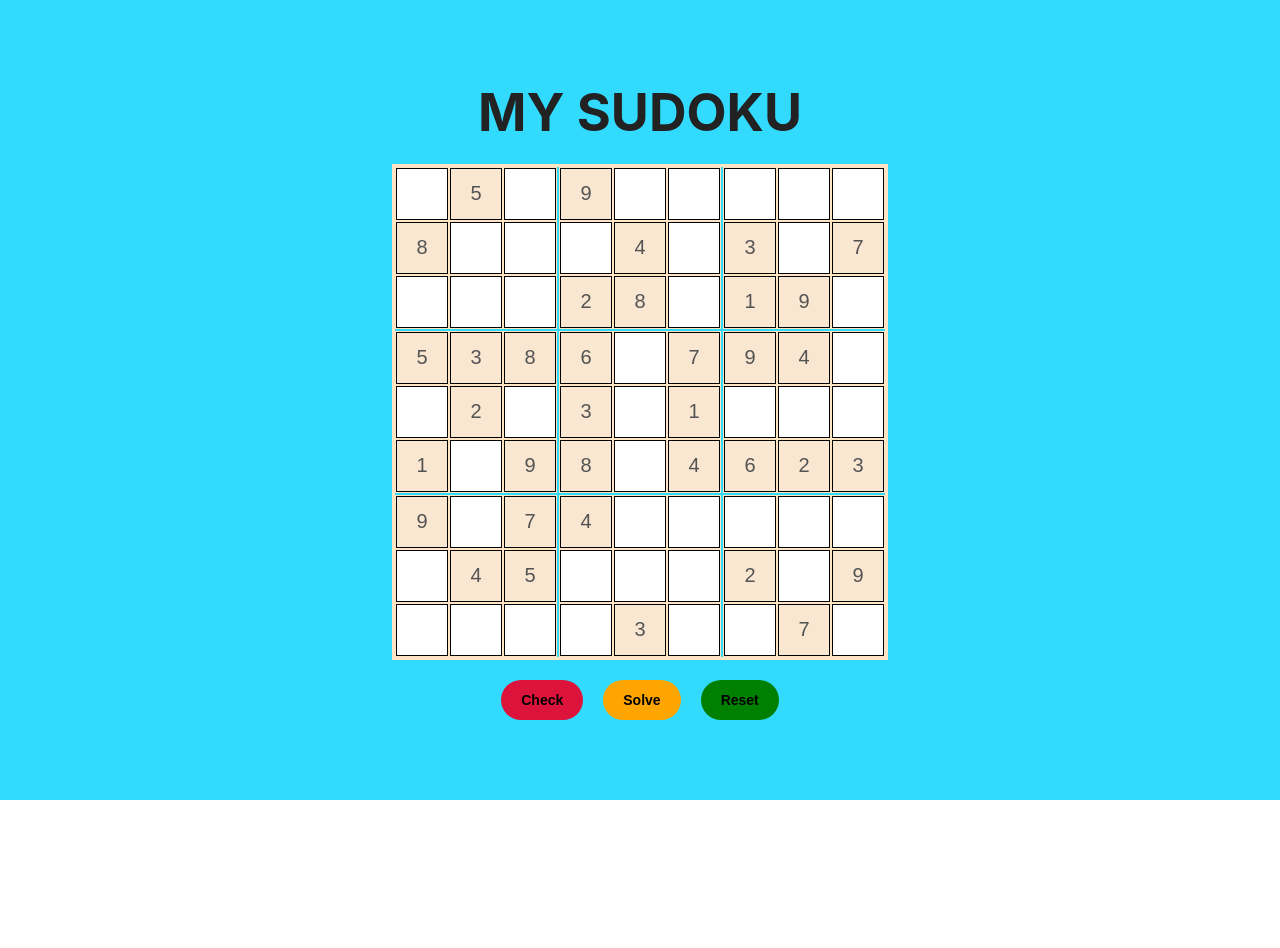
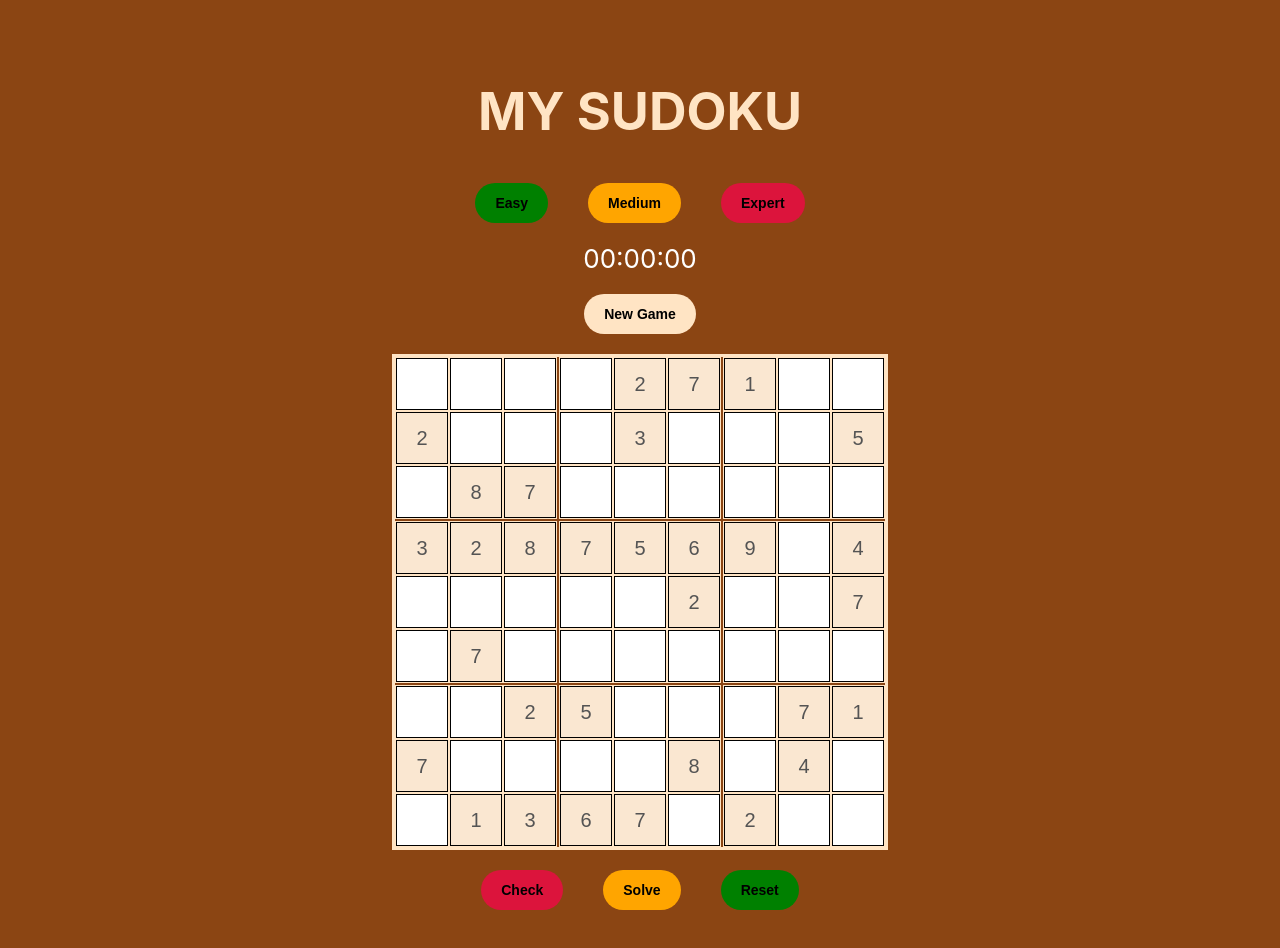
Before and after one commit to YelyzavetaRozhdiestvenska/MY-SUDOKU-react, a React (Create React App) app: page / in a window 1280 px wide. Shown: the top 948 px of the page. Before the commit the page ends 800 px from the top, so only its background shows below. Built offline with nearby package versions, Linux system fonts and the light colour scheme.

Commit message:
dynamic generator sudoku

```diff
--- /dev/null
+++ b/src/components/Timer.jsx
@@ -0,0 +1,41 @@
+import React, { Component } from 'react';
+
+export default class Timer extends Component {
+  constructor(props) {
+    super(props);
+    this.state = {
+      elapsed: 0,
+    };
+  }
+
+  componentDidMount() {
+    this.interval = setInterval(() => {
+      this.setState({
+        elapsed: Math.floor(
+          (new Date().getTime() - this.props.start.getTime()) / 1000
+        ),
+      });
+    });
+  }
+
+  componentWillUnmount() {
+    delete this.interval;
+  }
+
+  render() {
+    const { elapsed } = this.state;
+    return (
+      <div>
+        <h2>
+          Time: {parseNumber(elapsed / 3600)} :{' '}
+          {parseNumber((elapsed % 3600) / 60)} : {parseNumber(elapsed % 60)}{' '}
+        </h2>
+      </div>
+    );
+  }
+}
+
+function parseNumber(n) {
+  n = parseInt(n);
+  return n < 10 ? `0${n}` : n;
+}
--- a/src/components/App.css
+++ b/src/components/app/App.css
@@ -3,7 +3,7 @@
 }
 
 .App-header {
-  background-color: #32dbfd;
+  background-color: saddlebrown;
   min-height: 100vh;
   display: flex;
   flex-direction: column;
@@ -15,7 +15,7 @@
 
 h1 {
   margin: 80px auto 20px auto;
-  color: #222222;
+  color: bisque;
 }
 
 .cellInput {
@@ -37,6 +37,48 @@ table {
   margin: 20px 0px 80px 0px;
 }
 
+.buttonLevel {
+  margin: 20px 0px 20px 0px;
+}
+
+.easyButton {
+  background-color: green;
+  font-weight: bold;
+  padding: 12px 20px;
+  border: none;
+  border-radius: 20px;
+  font-size: 14px;
+}
+
+.mediumButton {
+  background-color: orange;
+  font-weight: bold;
+  padding: 12px 20px;
+  border: none;
+  border-radius: 20px;
+  font-size: 14px;
+  margin: 0px 40px;
+}
+
+.expertButton {
+  background-color: crimson;
+  font-weight: bold;
+  padding: 12px 20px;
+  border: none;
+  border-radius: 20px;
+  font-size: 14px;
+}
+
+.newGameButton {
+  background-color: bisque;
+  font-weight: bold;
+  padding: 12px 20px;
+  border: none;
+  border-radius: 20px;
+  font-size: 14px;
+  margin: 20px 0;
+}
+
 .checkButton {
   background-color: crimson;
   font-weight: bold;
@@ -53,7 +95,7 @@ table {
   border: none;
   border-radius: 20px;
   font-size: 14px;
-  margin: 0px 20px;
+  margin: 0px 40px;
 }
 
 .resetButton {
@@ -66,9 +108,9 @@ table {
 }
 
 .bBorder {
-  border-bottom: 2px solid #32dbfd;
+  border-bottom: 2px solid saddlebrown;
 }
 
 .rBorder {
-  border-right: 2px solid #32dbfd;
+  border-right: 2px solid saddlebrown;
 }
--- a/src/components/App.jsx
+++ b/src/components/app/App.jsx
@@ -1,24 +1,41 @@
 import './App.css';
-import { useState } from 'react';
+import React, { useRef, useState } from 'react';
+import { generateSudoku } from '../sudokuGenerator/sudokuGenerator.js';
+// import Timer from './Timer.jsx';
 
-const initial = [
-  [-1, 5, -1, 9, -1, -1, -1, -1, -1],
-  [8, -1, -1, -1, 4, -1, 3, -1, 7],
-  [-1, -1, -1, 2, 8, -1, 1, 9, -1],
-  [5, 3, 8, 6, -1, 7, 9, 4, -1],
-  [-1, 2, -1, 3, -1, 1, -1, -1, -1],
-  [1, -1, 9, 8, -1, 4, 6, 2, 3],
-  [9, -1, 7, 4, -1, -1, -1, -1, -1],
-  [-1, 4, 5, -1, -1, -1, 2, -1, 9],
-  [-1, -1, -1, -1, 3, -1, -1, 7, -1],
-];
+// const initial = [
+//   [-1, 5, -1, 9, -1, -1, -1, -1, -1],
+//   [8, -1, -1, -1, 4, -1, 3, -1, 7],
+//   [-1, -1, -1, 2, 8, -1, 1, 9, -1],
+//   [5, 3, 8, 6, -1, 7, 9, 4, -1],
+//   [-1, 2, -1, 3, -1, 1, -1, -1, -1],
+//   [1, -1, 9, 8, -1, 4, 6, 2, 3],
+//   [9, -1, 7, 4, -1, -1, -1, -1, -1],
+//   [-1, 4, 5, -1, -1, -1, 2, -1, 9],
+//   [-1, -1, -1, -1, 3, -1, -1, 7, -1],
+// ];
+
+const initial = generateSudoku();
 
 export const App = () => {
   const [sudokuArr, setSudokuArr] = useState(getDeepCopy(initial));
+  const [time, setTime] = useState(0);
+  const initialTime = useRef(new Date().getTime());
+  // const setTimeCallback = useRef(t => setTime(t));
+
+  function newGame() {
+    let newSudoku = generateSudoku();
+    setSudokuArr(newSudoku);
+  }
 
   function getDeepCopy(arr) {
     return JSON.parse(JSON.stringify(arr));
   }
+
+  const timerClickedHandler = () => {
+    setTime(0);
+    initialTime.current = new Date().getTime();
+  };
 
   function onInputChange(e, row, column) {
     var value = parseInt(e.target.value) || -1,
@@ -132,10 +149,31 @@ export const App = () => {
     setSudokuArr(sudoku);
   }
 
+  // useEffect(() => {
+  //   initialTime.current = new Date().getTime();
+  //   const timer = setInterval(() => {
+  //     const delay = new Date().getTime() - initialTime.current;
+  //     setTimeCallback.current(delay / 1000);
+  //   }, 1000);
+  //   return () => {
+  //     clearInterval(timer);
+  //   };
+  // });
+
   return (
     <div className="App">
       <div className="App-header">
         <h1>MY SUDOKU</h1>
+        <div className="buttonLevel">
+          <button className="easyButton">Easy</button>
+          <button className="mediumButton">Medium</button>
+          <button className="expertButton">Expert</button>
+        </div>
+        {/* <Timer /> */}
+        {new Date(time * 1000).toISOString().substr(11, 8)}
+        <button className="newGameButton" onClick={newGame}>
+          New Game
+        </button>
         <table>
           <tbody>
             {[0, 1, 2, 3, 4, 5, 6, 7, 8].map((row, rIndex) => {
@@ -151,7 +189,10 @@ export const App = () => {
                         className={(column + 1) % 3 === 0 ? 'rBorder' : ''}
                       >
                         <input
-                          onChange={e => onInputChange(e, row, column)}
+                          onChange={e => {
+                            onInputChange(e, row, column);
+                            timerClickedHandler();
+                          }}
                           value={
                             sudokuArr[row][column] === -1
                               ? ''
--- /dev/null
+++ b/src/components/levelFilter/levelChange.js
@@ -0,0 +1 @@
+export function onLevelChange() {}
--- /dev/null
+++ b/src/components/sudokuGenerator/sudokuGenerator.js
@@ -0,0 +1,118 @@
+const GRID_SIZE = 9;
+const BOX_SIZE = 3;
+
+export function generateSudoku() {
+  const sudoku = createEmptyGrid();
+  resolveSudoku(sudoku);
+  // возвращаем незаполненную сетку для игры:
+  return removeCells(sudoku);
+}
+
+// создаем 9 массивов и заполняем каждый из них массивом из 9
+function createEmptyGrid() {
+  return new Array(GRID_SIZE).fill().map(() => new Array(GRID_SIZE).fill(-1));
+}
+
+// Заполняет двухмерный массив числами, чтоб получилась корректная сетка судоку
+function resolveSudoku(grid) {
+  // находим пустую ячейку
+  const emptyCell = findEmptyCell(grid);
+  //Eсли не находим пустую ячейку, таблица заполнена:
+  if (!emptyCell) return true;
+
+  const numbers = getRandomNumbers();
+
+  // рекурсия
+  for (let i = 0; i < numbers.length; i++) {
+    if (!validate(grid, emptyCell.row, emptyCell.column, numbers[i])) continue;
+
+    grid[emptyCell.row][emptyCell.column] = numbers[i];
+
+    if (resolveSudoku(grid)) return true;
+
+    grid[emptyCell.row][emptyCell.column] = -1;
+  }
+}
+
+export function findEmptyCell(grid) {
+  for (let row = 0; row < GRID_SIZE; row++) {
+    for (let column = 0; column < GRID_SIZE; column++) {
+      if (grid[row][column] === -1) return { row, column };
+    }
+  }
+  // Если нет пустых ячеек:
+  return null;
+}
+
+function getRandomNumbers() {
+  // создаем упорядоченный массив:
+  const numbers = [1, 2, 3, 4, 5, 6, 7, 8, 9];
+
+  // перемешиваем массив:
+  for (let i = numbers.length - 1; i >= 0; i--) {
+    const randomIndex = Math.floor(Math.random() * (i + 1));
+    [numbers[i], numbers[randomIndex]] = [numbers[randomIndex], numbers[i]];
+  }
+
+  return numbers;
+}
+
+function validate(grid, row, column, value) {
+  return (
+    validateColumn(grid, row, column, value) &&
+    validateRow(grid, row, column, value) &&
+    validateBox(grid, row, column, value)
+  );
+}
+
+function validateColumn(grid, row, column, value) {
+  // пробегаемся по всем строкам в столбце, кроме ячейки row, в которую вписываем значение.
+  // iRow - индекс прoверяемой строки
+  for (let iRow = 0; iRow < GRID_SIZE; iRow++) {
+    if (grid[iRow][column] === value && iRow !== row) return false;
+  }
+  return true;
+}
+
+function validateRow(grid, row, column, value) {
+  for (let iColumn = 0; iColumn < GRID_SIZE; iColumn++) {
+    if (grid[row][iColumn] === value && iColumn !== column) return false;
+  }
+  return true;
+}
+
+//Чтоб получить координаты внутреннего верхнего левого квадрата, нужно найти смещение от среднего нижнего квардата.
+//  Чтоб вычислить смещение, нужно получить остаток от деления координат нижней ячейки на размер маленького квадрата
+function validateBox(grid, row, column, value) {
+  const firstRowInBox = row - (row % BOX_SIZE);
+  const firstColumnInBox = column - (column % BOX_SIZE);
+
+  for (let iRow = firstRowInBox; iRow < firstRowInBox + BOX_SIZE; iRow++) {
+    for (
+      let iColumn = firstColumnInBox;
+      iColumn < firstColumnInBox + BOX_SIZE;
+      iColumn++
+    ) {
+      if (grid[iRow][iColumn] === value && iRow !== row && iColumn !== column)
+        return false;
+    }
+  }
+  return true;
+}
+
+function removeCells(grid) {
+  // количество заполняемых ячеек
+  const DIFFICULTY = 50;
+  const resultGrid = [...grid].map(row => [...row]);
+
+  let i = 0;
+  while (i < DIFFICULTY) {
+    let row = Math.floor(Math.random() * GRID_SIZE);
+    let column = Math.floor(Math.random() * GRID_SIZE);
+    if (resultGrid[row][column] !== -1) {
+      resultGrid[row][column] = -1;
+      i++;
+    }
+  }
+  return resultGrid;
+}
--- a/src/index.js
+++ b/src/index.js
@@ -1,6 +1,6 @@
 import React from 'react';
 import ReactDOM from 'react-dom/client';
-import { App } from 'components/App';
+import { App } from 'components/app/App';
 import './index.css';
 
 ReactDOM.createRoot(document.getElementById('root')).render(
```
Also changed, not shown: src/components/button/ButtonCont.jsx (added, +104 -0 lines).
